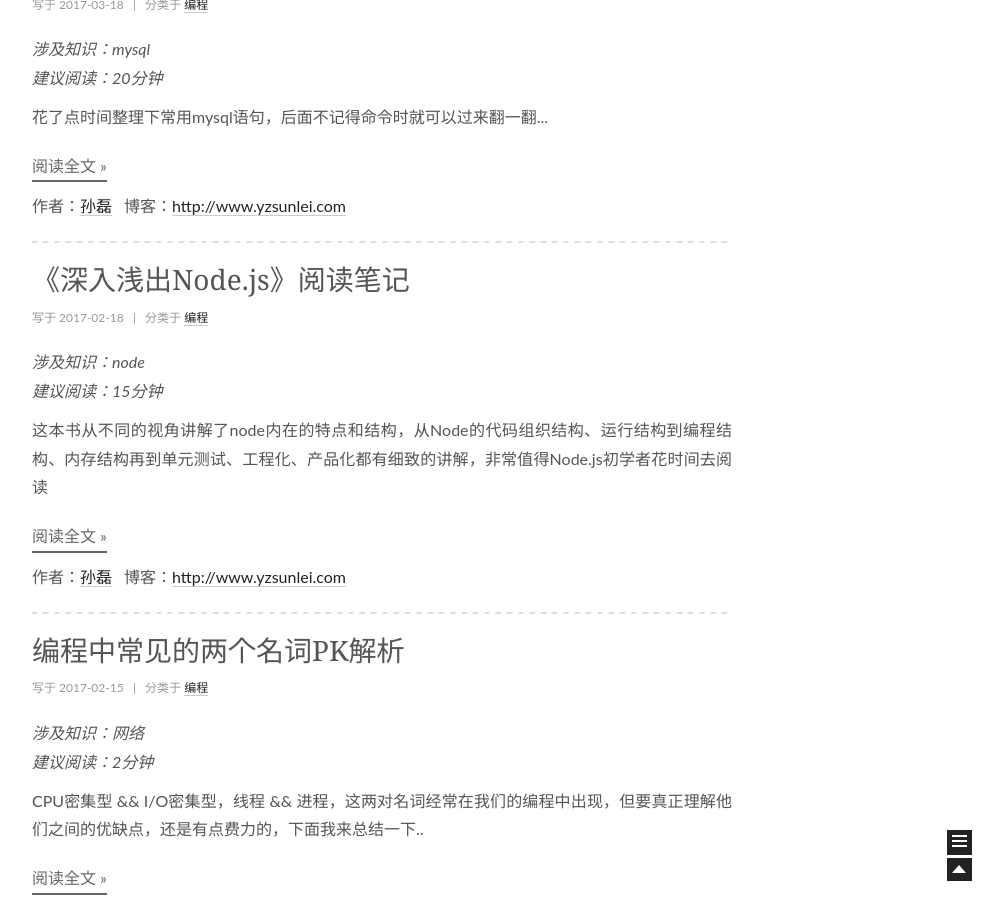
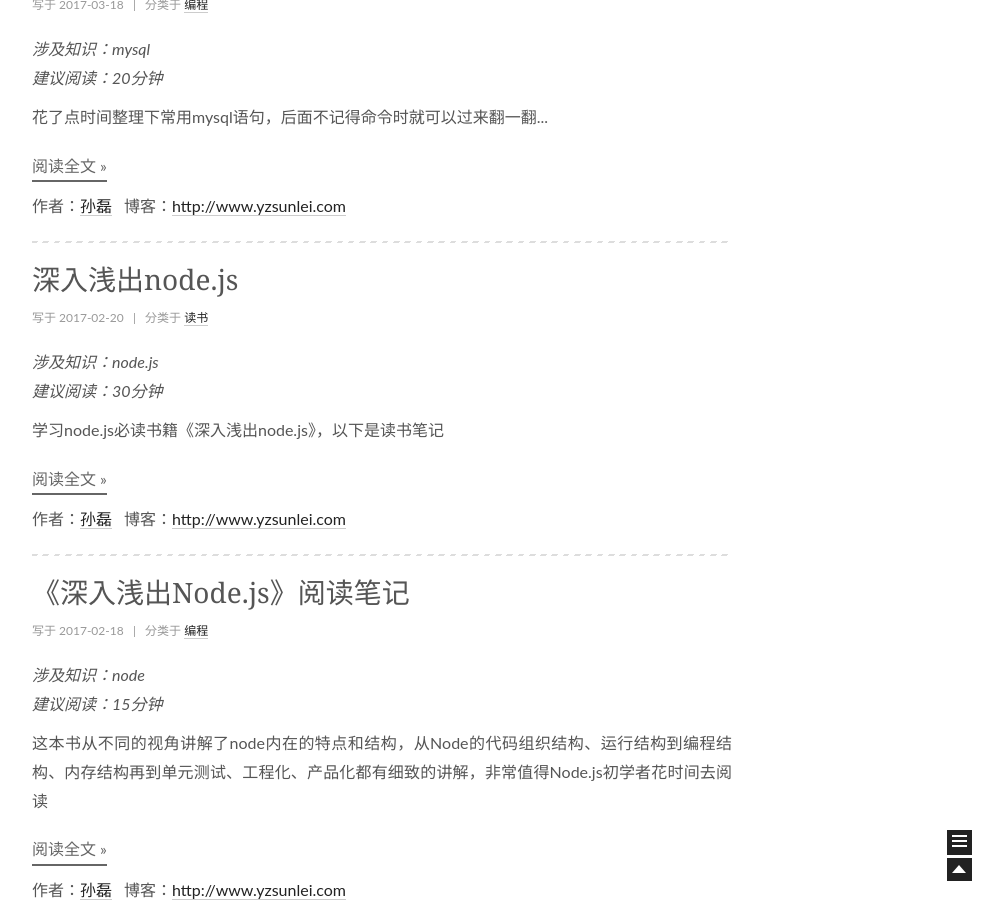
Before and after one commit to yzsunlei/yzsunlei.github.io, a Jekyll site: the page built from index.html, in a window 1280 px wide and 900 px high, scrolled down 938 px. Shown: the whole window, without its empty margins (258-1261 px from the left). Built offline with Jekyll 4.4.1, drawn with Linux system fonts in a browser that asks for light colours.

Commit message:
publish article deep-into-nodejs

```diff
--- a/_drafts/深入浅出nodejs.md
+++ b/_posts/阅读/2017-02-20-deep-into-nodejs.md
@@ -1,3 +1,12 @@
+---
+layout: post
+title: 深入浅出node.js
+category: 读书
+tag: node.js
+exception: 学习node.js必读书籍《深入浅出node.js》，以下是读书笔记
+readtime: 30
+---
+
 1、node.js的来源、发展做一个流程图
 2、优势：V8的高性能和异步I/O模型
 3、书籍结构：代码组织结构、运行结构、编程结构、内存结构、数据在I/O流中的结构或状态、网络服务角度、HTTP上的展现、单机集群结构、单元测试和性能测试、NODE编码产品化
```
Also changed, not shown: other parts of _posts/阅读/2017-02-20-deep-into-nodejs.md (+0 -1 lines).
